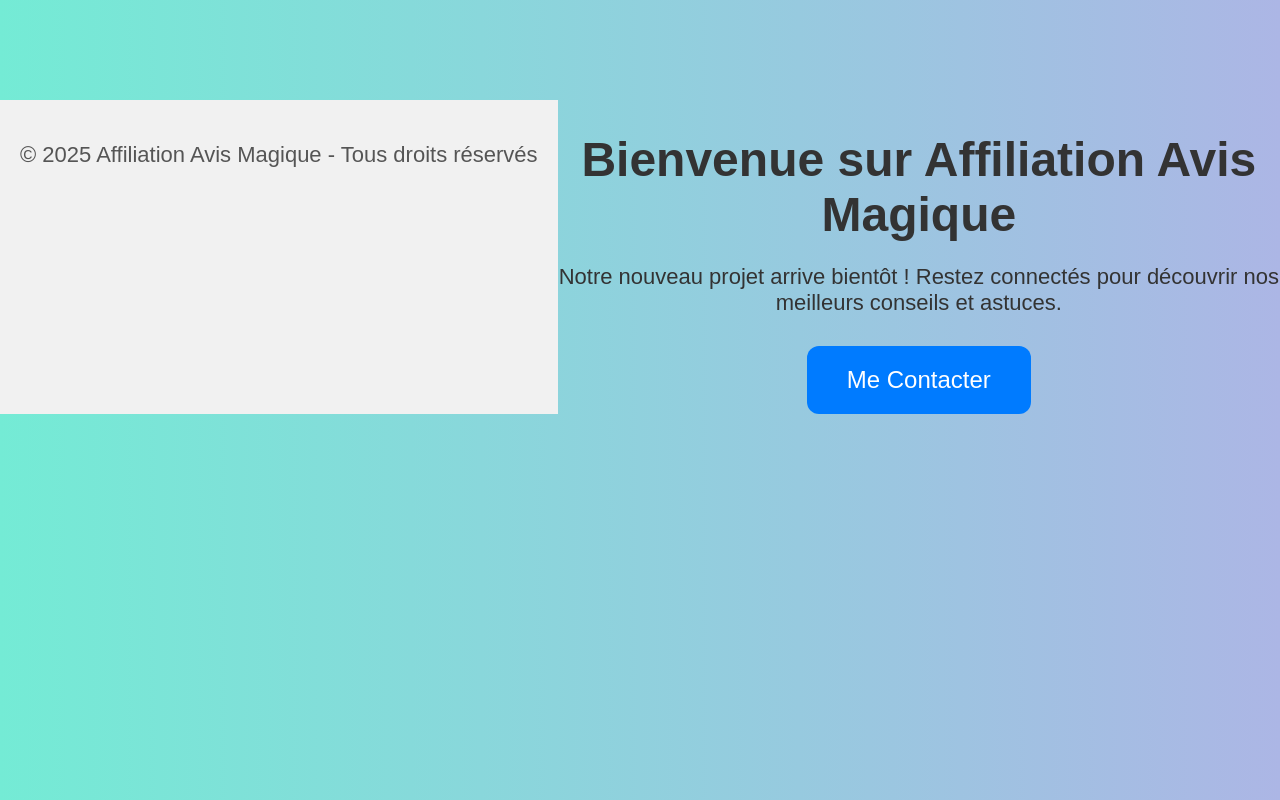
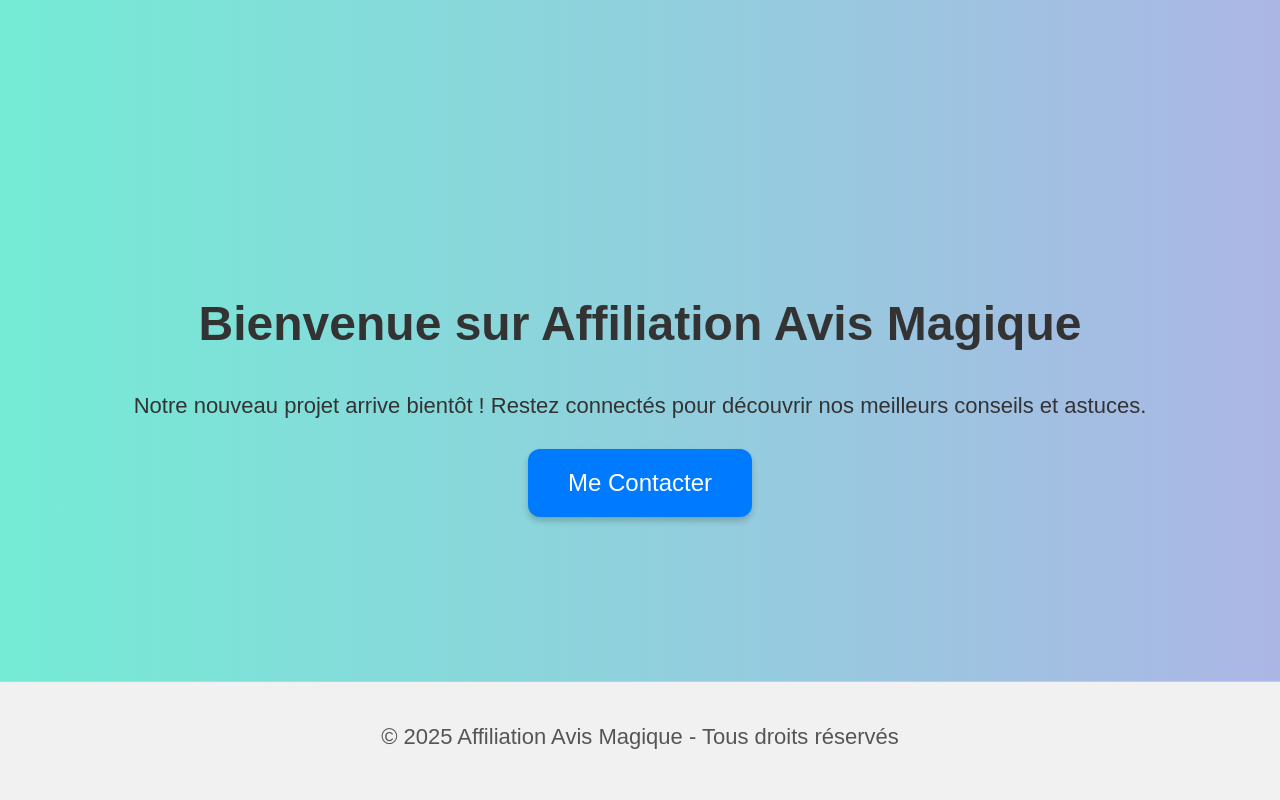
Before and after one commit to Rakuten-kobo44/Affiliation-, a plain HTML site: page index.html in a window 1280 px wide. Drawn offline with Linux system fonts and the light colour scheme.

Commit message:
Update index.html

```diff
--- a/index.html
+++ b/index.html
@@ -6,7 +6,7 @@
   <style>
     body {
       display: flex;
-      flex-direction: column,
+      flex-direction: column;
       min-height: 100vh;
       margin: 0;
       padding: 0;
@@ -15,18 +15,26 @@
       text-align: center;
       color: #333;
     }
+
     .container {
       flex: 1;
+      display: flex;
+      flex-direction: column;
+      justify-content: center;
+      align-items: center;
       margin-top: 100px;
     }
+
     h1 {
       font-size: 48px;
       margin-bottom: 20px;
     }
+
     p {
       font-size: 22px;
       margin-bottom: 30px;
     }
+
     a.button {
       display: inline-block;
       padding: 20px 40px;
@@ -36,11 +44,20 @@
       font-size: 24px;
       border-radius: 12px;
       transition: background-color 0.3s, transform 0.3s;
-      box-shadom: 0 4px 6px rgba(0, 0, 0, 0.2);
+      box-shadow: 0 4px 6px rgba(0, 0, 0, 0.2);
     }
+
     a.button:hover {
       background-color: #0056b3;
       transform: scale(1.05);
+    }
+
+    footer {
+      border-top: 1px solid #ccc; /* ligne fine au-dessus du footer */
+      padding: 20px;
+      background-color: #f1f1f1;
+      font-size: 14px;
+      color: #555;
     }
 
     @media (max-width: 600px) {
@@ -49,23 +66,18 @@
         padding: 15px 30px;
       }
     }
-    footer {
-      margin-top: 100px;
-      padding: 20px;
-      background-color:#f1f1f1;
-      font-size: 14px;
-      color: #555;
-    }
   </style>
 </head>
-<footer>
-  <p>&copy; 2025 Affiliation Avis Magique - Tous droits réservés</p>
-</footer>
+
 <body>
   <div class="container">
     <h1>Bienvenue sur Affiliation Avis Magique</h1>
     <p>Notre nouveau projet arrive bientôt ! Restez connectés pour découvrir nos meilleurs conseils et astuces.</p>
-    <a href="mailto:info@avismagique.com" class="button">Me Contacter</a>
+    <a href="mailto:ton-email@example.com" class="button">Me Contacter</a>
   </div>
+
+  <footer>
+    <p>&copy; 2025 Affiliation Avis Magique - Tous droits réservés</p>
+  </footer>
 </body>
 </html>
```
